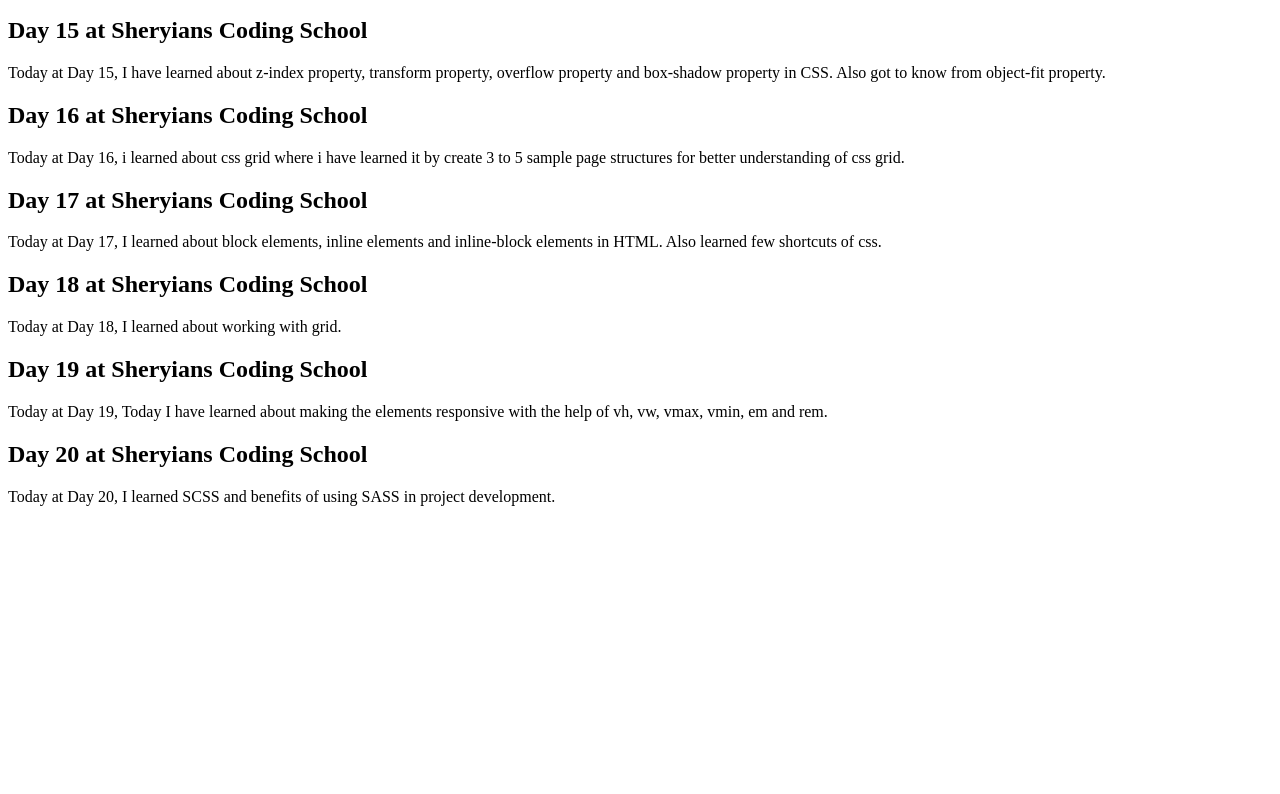
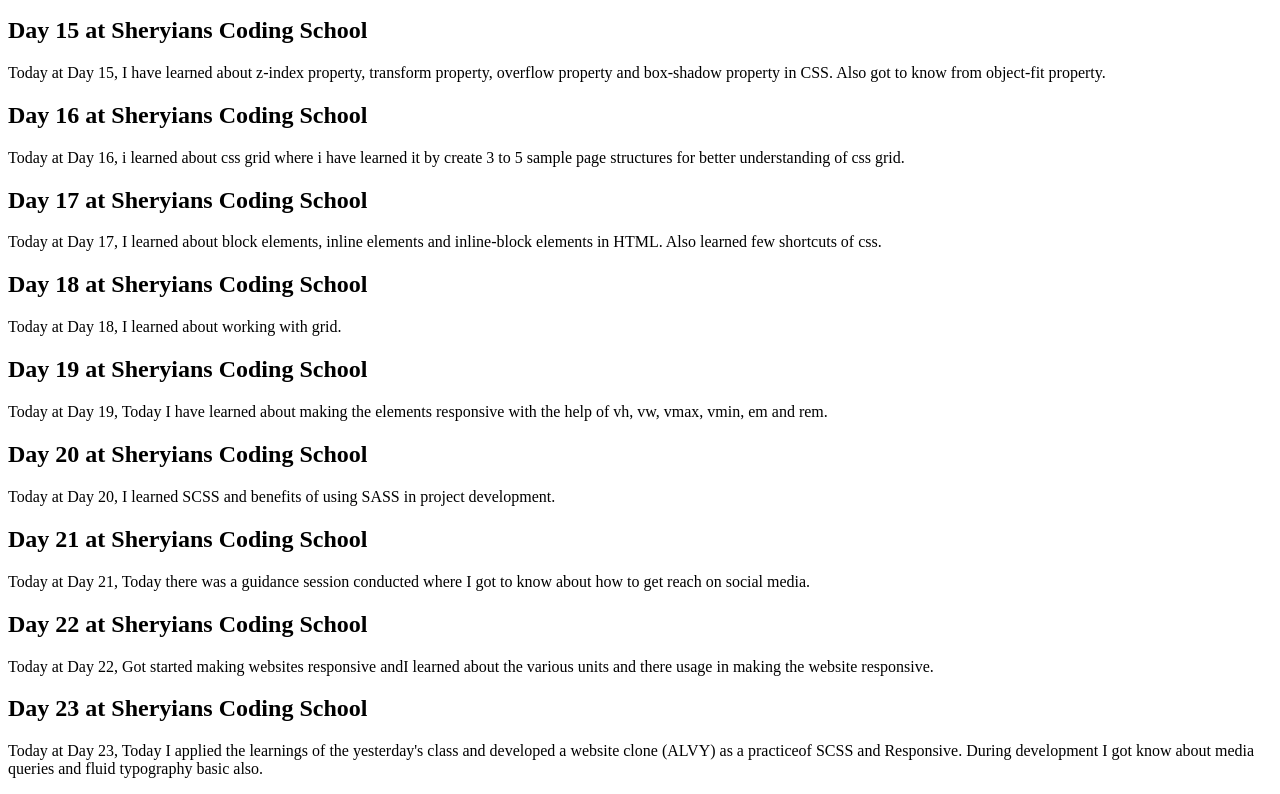
Before and after one commit to Gireejesh-Nilesh/Frontend, a plain HTML site: page HTML/Project01/index.html in a window 1280 px wide. Shown: the part 595-1389 px from the top of the page. Before the commit the page ends 1117 px from the top, so only its background shows below. Drawn offline with Linux system fonts and the light colour scheme.

Commit message:
Day 21,22,23

```diff
--- a/HTML/Project01/index.html
+++ b/HTML/Project01/index.html
@@ -102,6 +102,30 @@
           development.
         </p>
       </article>
+      <article>
+        <h2>Day 21 at Sheryians Coding School</h2>
+        <p>
+          Today at Day 21, Today there was a guidance session conducted where I
+          got to know about how to get reach on social media.
+        </p>
+      </article>
+      <article>
+        <h2>Day 22 at Sheryians Coding School</h2>
+        <p>
+          Today at Day 22, Got started making websites responsive andI learned
+          about the various units and there usage in making the website
+          responsive.
+        </p>
+      </article>
+      <article>
+        <h2>Day 23 at Sheryians Coding School</h2>
+        <p>
+          Today at Day 23, Today I applied the learnings of the yesterday's
+          class and developed a website clone (ALVY) as a practiceof SCSS and
+          Responsive. During development I got know about media queries and
+          fluid typography basic also.
+        </p>
+      </article>
     </div>
   </body>
 </html>
```
